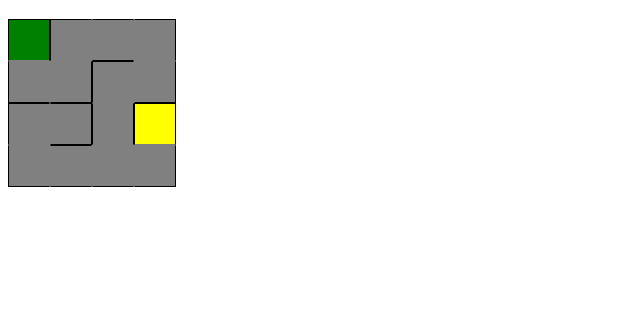
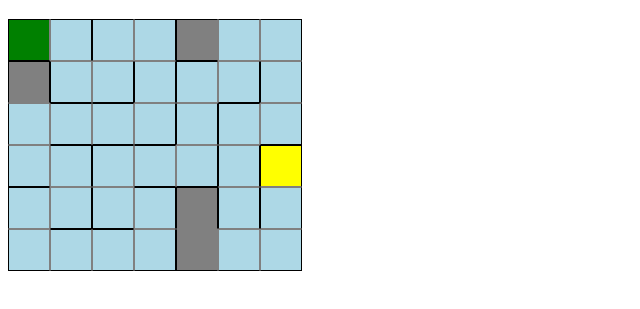
Before and after one commit to kristianhadberg/dsa, a plain HTML site: page assignments/labyrinth-solver/index.html in a window 1280 px wide. Shown: the part 61-370 px from the top of the page, without its empty margins (0-640 px from the left). Drawn offline with Linux system fonts and the light colour scheme.

Commit message:
maze solver

```diff
--- a/assignments/labyrinth-solver/controller.js
+++ b/assignments/labyrinth-solver/controller.js
@@ -5,7 +5,13 @@ start();
 
 async function start() {
   await model.init();
-  view.init();
 
   view.displayLabyrinth();
+
+  //await model.visitCell(model.labyrinth.start.row, model.labyrinth.start.col);
+
+  const route = model.getRoute();
+  console.log(route);
+
+  view.displayLabRoute(route);
 }
--- /dev/null
+++ b/assignments/labyrinth-solver/data-structures/stack.js
@@ -0,0 +1,61 @@
+export default class Stack {
+  tail = null;
+  length = 0;
+
+  push(data) {
+    const prevTail = this.tail;
+    const newNode = new Node(data, prevTail);
+
+    this.tail = newNode;
+    this.length++;
+  }
+
+  pop() {
+    if (this.length == 1) {
+      const poppedTail = this.tail;
+      this.tail = null;
+      this.length--;
+      return poppedTail;
+    }
+
+    if (this.length > 1) {
+      const poppedTail = this.tail;
+      this.tail = poppedTail.next;
+      this.length--;
+      return poppedTail;
+    }
+
+    return null;
+  }
+
+  peek() {
+    return this?.tail;
+  }
+
+  size() {
+    return this.length;
+  }
+
+  get(index) {
+    let curNode = this.tail;
+    let curIndex = 0;
+
+    while (curNode != null) {
+      if (curIndex == index) {
+        return curNode;
+      }
+
+      curIndex++;
+      curNode = curNode.next;
+    }
+  }
+}
+
+class Node {
+  data = null;
+  next = null;
+  constructor(data, next) {
+    this.data = data;
+    this.next = next;
+  }
+}
--- a/assignments/labyrinth-solver/model.js
+++ b/assignments/labyrinth-solver/model.js
@@ -1,13 +1,16 @@
-export { init, labyrinth, readFromLabyrinth, readLabyrinthFromJson };
+export { init, labyrinth, readFromLabyrinth, visitCell, getRoute };
+import Stack from "./data-structures/stack.js";
 
-//let labyrinth;
+let labyrinth;
+const route = new Stack();
+let goalReached = false;
 
-function init() {
-  console.log("Model init");
-  //return readLabyrinthFromJson();
+async function init() {
+  await readLabyrinthFromJson();
+  visitCell(labyrinth.start.row, labyrinth.start.col);
 }
 
-const labyrinth = {
+/* const labyrinth = {
   rows: 4,
   cols: 4,
   start: { row: 0, col: 0 },
@@ -38,13 +41,91 @@ const labyrinth = {
       { row: 3, col: 3, north: false, east: true, west: false, south: true },
     ],
   ],
-};
+}; */
+
+function visitCell(row, col) {
+  if (goalReached) return;
+
+  const cell = readFromLabyrinth(row, col);
+
+  cell.visited = true;
+
+  route.push(cell);
+
+  if (row == labyrinth.goal.row && col == labyrinth.goal.col) {
+    console.log(`goal reached @ ${row} ${col}`);
+    goalReached = true;
+    return;
+  }
+
+  if (cell.east == false && !readFromLabyrinth(row, col + 1).visited) {
+    visitCell(row, col + 1);
+  }
+
+  if (cell.south == false && !readFromLabyrinth(row + 1, col).visited) {
+    visitCell(row + 1, col);
+  }
+
+  if (cell.west == false && !readFromLabyrinth(row, col - 1).visited) {
+    visitCell(row, col - 1);
+  }
+
+  if (cell.north == false && !readFromLabyrinth(row - 1, col).visited) {
+    visitCell(row - 1, col);
+  }
+
+  if (anyAvailablePathsForCell(cell) == null && !goalReached) {
+    route.pop();
+  }
+}
+
+function anyAvailablePathsForCell(cell) {
+  const paths = [];
+  if (cell.north == false) paths.push({ north: false });
+  if (cell.east == false) paths.push({ east: false });
+  if (cell.south == false) paths.push({ south: false });
+  if (cell.west == false) paths.push({ west: false });
+
+  const unvisited = [];
+
+  for (const p in paths) {
+    if (paths[p].north == false) {
+      if (!readFromLabyrinth(cell.row - 1, cell.col).visited) {
+        unvisited.push(paths[p]);
+      }
+    }
+
+    if (paths[p].east == false) {
+      if (!readFromLabyrinth(cell.row, cell.col + 1).visited) {
+        unvisited.push(paths[p]);
+      }
+    }
+
+    if (paths[p].south == false) {
+      if (!readFromLabyrinth(cell.row + 1, cell.col).visited) {
+        unvisited.push(paths[p]);
+      }
+    }
+
+    if (paths[p].west == false) {
+      if (!readFromLabyrinth(cell.row, cell.col - 1).visited) {
+        unvisited.push(paths[p]);
+      }
+    }
+  }
+
+  return unvisited.length == 0 ? null : unvisited;
+}
+
+function getRoute() {
+  return route;
+}
+
+function readFromLabyrinth(row, col) {
+  return labyrinth.maze[row][col];
+}
 
 async function readLabyrinthFromJson() {
   const res = await fetch("./data/maze.json");
   labyrinth = await res.json();
 }
-
-function readFromLabyrinth(row, col) {
-  return labyrinth.maze[row][col];
-}
--- a/assignments/labyrinth-solver/style.css
+++ b/assignments/labyrinth-solver/style.css
@@ -13,6 +13,10 @@
     border: 1px solid gray;
 }
 
+.route {
+    background-color: lightblue;
+}
+
 .start {
     background-color: green;
 }
@@ -20,6 +24,7 @@
 .goal {
     background-color: yellow;
 }
+
 
 .wall-north {
     border-top: 1px solid black;
--- a/assignments/labyrinth-solver/view.js
+++ b/assignments/labyrinth-solver/view.js
@@ -1,9 +1,6 @@
-export { init, displayLabyrinth };
+export { displayLabyrinth, displayLabRoute };
 import { labyrinth, readFromLabyrinth } from "./model.js";
-
-function init() {
-  console.log("View init");
-}
+import Stack from "./data-structures/stack.js";
 
 function displayLabyrinth() {
   const labElement = document.querySelector("#labyrinth");
@@ -44,3 +41,30 @@ function displayLabyrinth() {
     }
   }
 }
+
+async function displayLabRoute(labRoute) {
+  const cells = document.querySelectorAll("#labyrinth .cell");
+
+  let cur = labRoute.tail;
+  let reversedStack = new Stack();
+
+  // populate reversedStack in order to show the route in the 'right' order
+  while (cur != null) {
+    reversedStack.push(cur.data);
+    cur = cur.next;
+  }
+
+  cur = reversedStack.tail;
+  while (cur != null) {
+    const index = cur.data.row * labyrinth.cols + cur.data.col;
+
+    cells[index].classList.add("route");
+
+    await sleep(100);
+    cur = cur.next;
+  }
+}
+
+function sleep(ms) {
+  return new Promise((resolve) => setTimeout(resolve, ms));
+}
```
